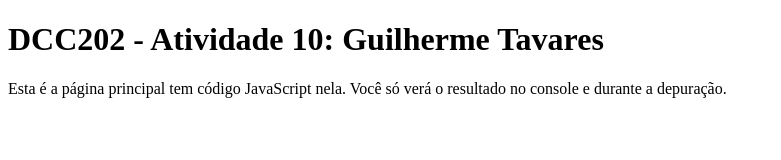
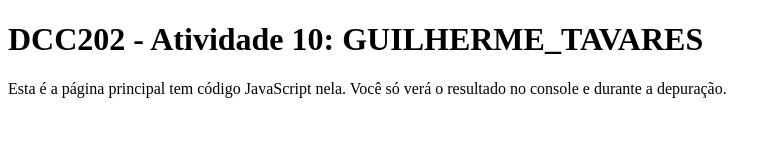
Before and after one commit to ufjf-dcc202/ufjf-dcc202-2023-3-a-atv10-Guiba1, a website with bundled scripts: page index.html in a window 1280 px wide. Shown: the whole page, without its empty margins (0-781 px from the left). Built offline with nearby package versions, Linux system fonts and the light colour scheme.

Commit message:
o arquivo index.html foi alterado

```diff
--- a/index.html
+++ b/index.html
@@ -3,12 +3,12 @@
 <head>
     <meta charset="UTF-8">
     <meta name="viewport" content="width=device-width, initial-scale=1.0">
-    <title>DCC202 - Atividade 10: Guilherme Tavares</title>
+    <title>DCC202 - Atividade 10: GUILHERME_TAVARES</title>
     <script src="src/main.js" type="module"></script>
 </head>
 <body>
     <main>
-        <h1>DCC202 - Atividade 10: Guilherme Tavares</h1>
+        <h1>DCC202 - Atividade 10: GUILHERME_TAVARES</h1>
         <p>Esta é a página principal tem código JavaScript nela. Você só verá o resultado no console e durante a depuração.</p>
     </main>
 
```
